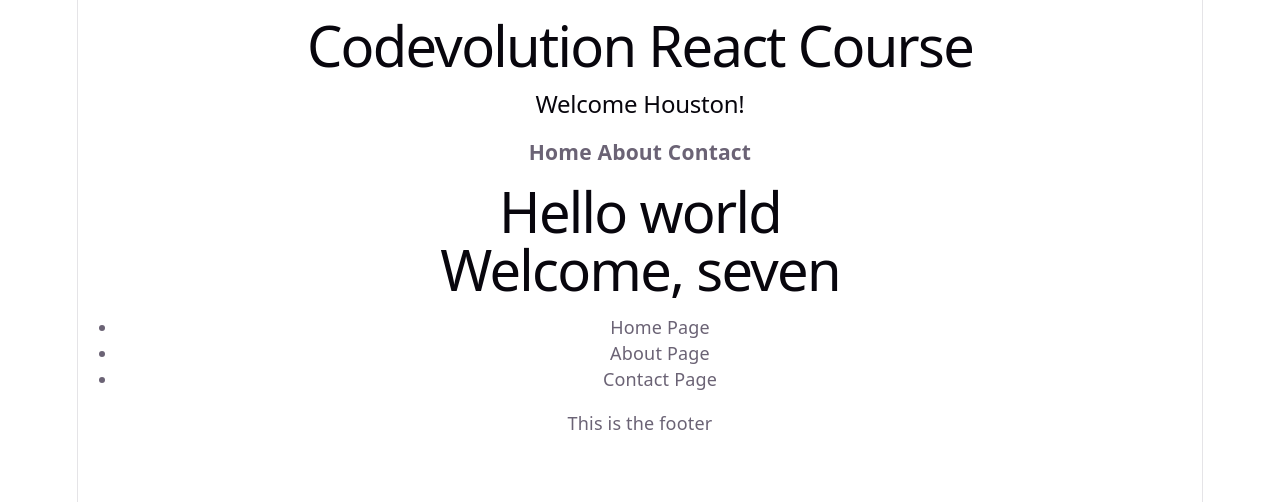
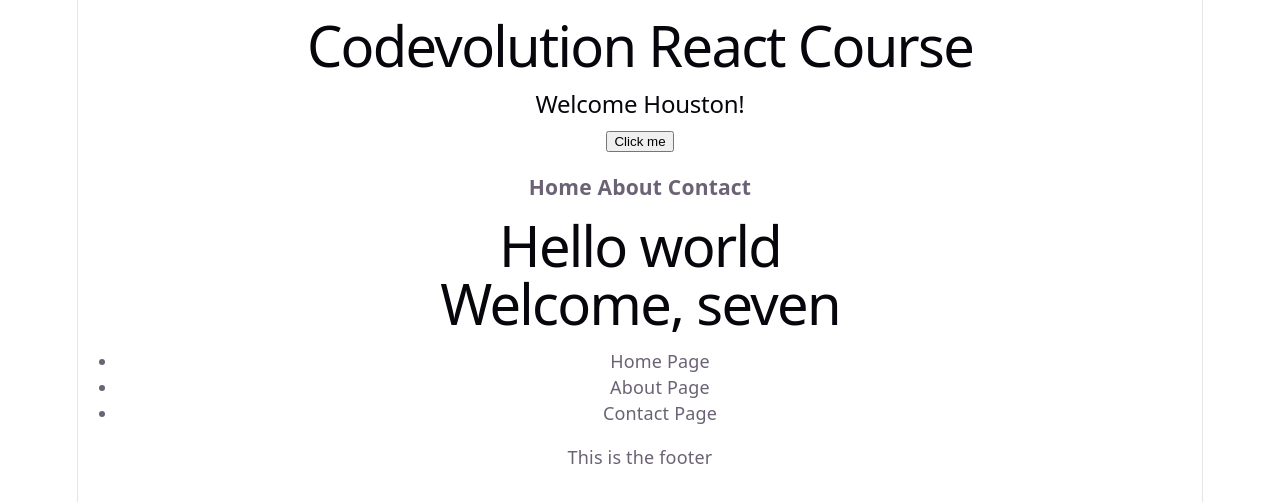
Before and after one commit to henrycanozie3-jpg/non-premier-project, a React (Vite) app: page / in a window 1280 px wide. Shown: the top 502 px of the page. Built offline with nearby package versions, Linux system fonts and the light colour scheme.

Commit message:
Create the button component

```diff
--- a/src/App.jsx
+++ b/src/App.jsx
@@ -15,6 +15,7 @@ function App() {
     <div>
       <h1>Codevolution React Course</h1>
       <Welcome />
+      <Button />
       <Navbar
       Home = "Home"
       About = "About"
```
